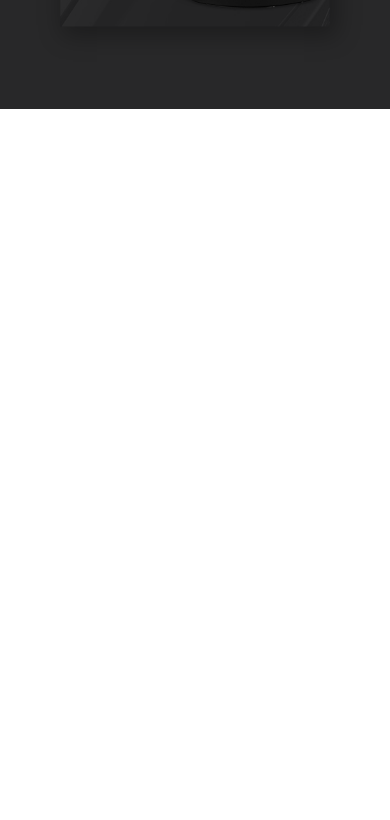
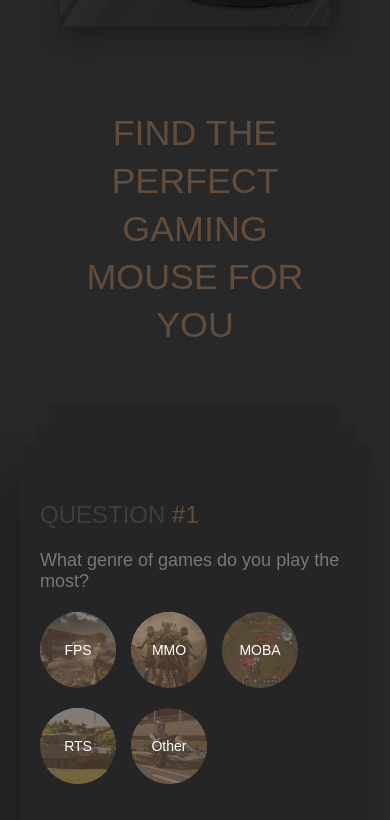
Before and after one commit to piotr-so/steelseries-homepage-project, a React (Create React App) app: page / in a window 390 px wide. Shown: the part 1184-2004 px from the top of the page. Before the commit the page ends 1293 px from the top, so only its background shows below. Built offline with nearby package versions, Linux system fonts and the light colour scheme.

Commit message:
style fixes for mobile ProductGuide

```diff
--- a/src/App.js
+++ b/src/App.js
@@ -26,7 +26,7 @@
         <Header/>
         <ProductSlider />
         <ProductCarousel whichIsCentered={this.setCenteredToRender}/>
-        {/* <ProductGuide productCategory={this.state.productCategory}/> */}
+        <ProductGuide productCategory={this.state.productCategory}/>
         {/* <ProductComparison productCategory={this.state.productCategory}/> */}
         {/* <MostPopular /> */}
       </div>
--- a/src/components/ProductGuide.module.scss
+++ b/src/components/ProductGuide.module.scss
@@ -1,6 +1,11 @@
+@import 'media_query';
 .wrapper {
     max-width: 915px;
     margin: 171px auto 0 auto;
+
+    @include for-size(smartphone-and-landscape) {
+        margin: 0 auto;
+    }
 
     h1 {
         width: 70%;
@@ -19,6 +24,10 @@
     height: 580px;
     margin: 50px auto 0 auto;
     overflow-y: hidden;
+
+    // @include for-size(smartphone-and-landscape) {
+    //     margin: 50px 15px 0 15px;
+    // }
 }
 
 .card1 {
--- a/src/components/QuestionCard.module.scss
+++ b/src/components/QuestionCard.module.scss
@@ -1,3 +1,4 @@
+@import 'media_query';
 .card {
     width: 767px;
     height: 425px;
@@ -7,6 +8,15 @@
     padding-left: 59.5px;
     box-shadow: -26.1px 28.98px 40px rgba(#000000, .2);
     background: url('../assets/background_productGuide.png') no-repeat #252526;
+
+    @include for-size(smartphone-and-landscape) {
+        width: inherit;
+        height: auto;
+        min-height: 515px;
+        margin: 0 20px;
+        padding: 0 20px;
+    }
+
     &::after {
         content: url('../assets/steel_logo.png');
         position: absolute;
@@ -14,6 +24,11 @@
         height: 48px;
         right: 60px;
         bottom: 59px;
+
+        @include for-size(smartphone-and-landscape) {
+            right: 30px;
+            bottom: 20px;
+        }
     }
 
 }
@@ -63,6 +78,10 @@
 
     .questionContent {
         display: inline-block;
+        @include for-size(smartphone-and-landscape) {
+            display: block;
+            padding-top: 20px;
+        }
     }
 
     .gripType {
@@ -71,6 +90,11 @@
         top: 110px;
         width: 200px;
         height: 200px;
+
+        @include for-size(smartphone-and-landscape) {
+            position: initial;
+            display: block;
+        }
     }
 
     .handTypePos {
@@ -86,15 +110,26 @@
 }
 
 .variantsWrapper {
+    position: relative;
     display: flex;
-    position: relative;
+    flex-wrap: wrap;
     height: 76px;
     margin-top: 58.8px;
+
+    @include for-size(smartphone-and-landscape) {
+        margin-top: -20px;
+        height: auto;
+    }
 }
 
-label {
+.variantsWrapper label {
     position: relative;
     margin-right: 25.6px;
+
+    @include for-size(smartphone-and-landscape) {
+        margin-top: 20px;
+        margin-right: 15px;
+    }
 
     &:hover {
         cursor: pointer;
@@ -176,6 +211,14 @@
     border-radius: 3px;
     background-color: transparent;
     transition: background-color .3s linear;
+
+    @include for-size(smartphone-and-landscape) {
+        position: absolute;
+        bottom: 0;
+        margin-top: 0;
+        margin-bottom: 20px;
+    }
+
     &::before {
         content: '';
         mask: url('../assets/arrowsDownSymbol.svg');
```
